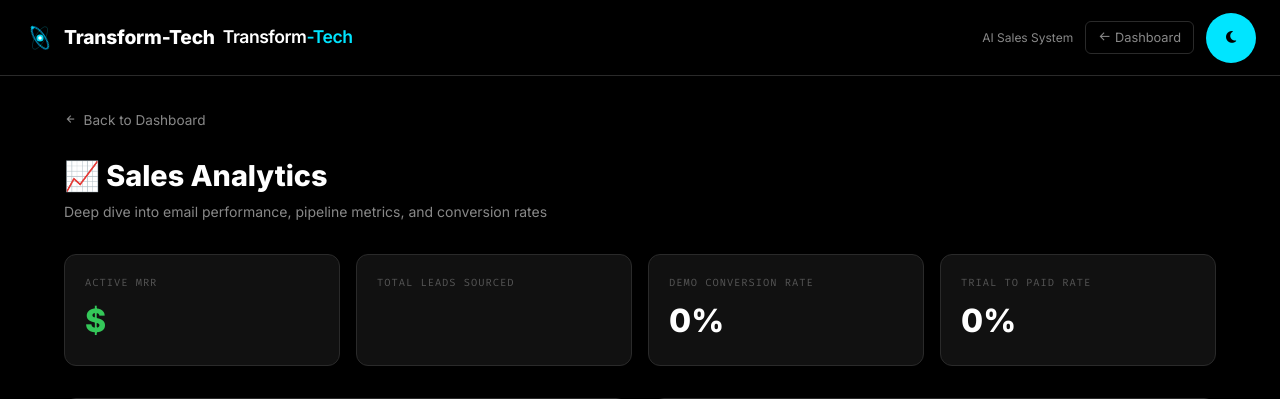
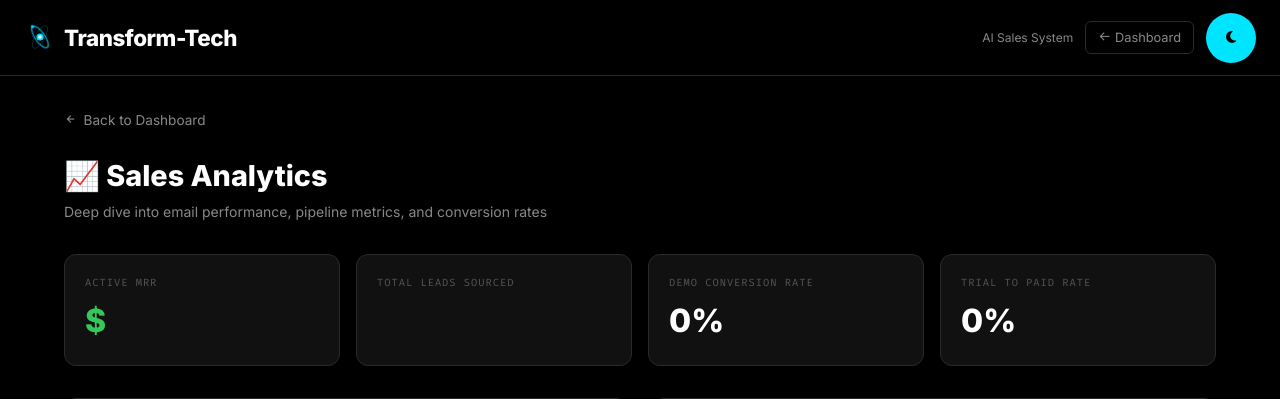
Before and after one commit to jai333/Tranform-Tech.com, a Django app: template app_track/tracking_app/templates/tracking_app/sales/analytics.html in a window 1280 px wide. Shown: the top 399 px of the page. Run offline with Django 5.2, Linux system fonts and the light colour scheme; the template is opened without the code that fills it, so the values that code supplies are empty.

Commit message:
Fix duplicate Transform-Tech text in logo and add hq png to static files

```diff
--- a/app_track/tracking_app/templates/tracking_app/base_public.html
+++ b/app_track/tracking_app/templates/tracking_app/base_public.html
@@ -594,7 +594,6 @@ html, body {
     <div class="container nav-content">
         <a href="{% url 'home' %}" class="logo font-mono" style="text-decoration: none; display: flex; align-items: center; gap: 12px; position: relative; z-index: 100;">
             {% include 'tracking_app/partials/new_logo.html' %}
-            <span style="font-size: 1.5rem; font-weight: 800; color: var(--text-white); letter-spacing: -0.02em;">Transform-Tech</span>
         </a>
 
         <ul class="nav-links text-sm" style="font-family: var(--font-sans); font-weight: 600;">
@@ -826,7 +825,6 @@ html, body {
         <div class="footer-brand footer-col">
             <a href="{% url 'home' %}" class="logo text-xl mb-md" style="text-decoration: none; display: flex; align-items: center; gap: 12px;">
                 {% include 'tracking_app/partials/new_logo.html' %}
-                <span class="footer-brand-name">Transform-Tech</span>
             </a>
             <p class="text-gray text-xs mb-md" style="line-height:1.6;">The unified platform for IT, Sales, Security, Recruiting, Development, and Operations. One partner. Every solution.</p>
         </div>
--- a/app_track/tracking_app/templates/tracking_app/candidate_gmaps_scraper.html
+++ b/app_track/tracking_app/templates/tracking_app/candidate_gmaps_scraper.html
@@ -367,7 +367,6 @@
     <div class="container nav-content">
         <a class="logo" href="{% url 'home' %}">
             {% include 'tracking_app/partials/new_logo.html' %}
-            <span>Transform<span class="text-cyan">-Tech</span></span>
         </a>
         <div style="display:flex;align-items:center;gap:10px;flex-wrap:wrap;">
             <span style="font-size:0.75rem;color:var(--text-gray);"><span class="live-dot"></span>ATS</span>
--- a/app_track/tracking_app/templates/tracking_app/partials/new_logo.html
+++ b/app_track/tracking_app/templates/tracking_app/partials/new_logo.html
@@ -13,5 +13,5 @@
         <ellipse cx="20" cy="20" rx="16" ry="6" stroke="#0A84FF" stroke-width="1.1" fill="none" opacity=".4" transform="rotate(60 20 20)"/>
         <ellipse cx="20" cy="20" rx="16" ry="6" stroke="#00E5FF" stroke-width="1" fill="none" opacity=".22" transform="rotate(-60 20 20)"/>
     </svg>
-    <span style="font-weight:700; font-size:1.2rem; color:#fff; letter-spacing:-.01em;">Transform-Tech</span>
+    <span style="font-weight:700; font-size:1.4rem; color:#fff; letter-spacing:-.02em; font-family:var(--font-sans, system-ui, -apple-system, sans-serif);">Transform-Tech</span>
 </div>
--- a/app_track/tracking_app/templates/tracking_app/sales/analytics.html
+++ b/app_track/tracking_app/templates/tracking_app/sales/analytics.html
@@ -59,7 +59,6 @@
     <div class="container nav-content">
         <a class="logo" href="{% url 'home' %}">
             {% include 'tracking_app/partials/new_logo.html' %}
-            <span>Transform<span class="text-cyan">-Tech</span></span>
         </a>
         <div style="display:flex;align-items:center;gap:12px;">
             <span style="font-size:0.75rem;color:var(--text-gray);"><span class="live-dot"></span>AI Sales System</span>
--- a/app_track/tracking_app/templates/tracking_app/sales/dashboard.html
+++ b/app_track/tracking_app/templates/tracking_app/sales/dashboard.html
@@ -260,7 +260,6 @@
     <div class="container nav-content">
         <a class="logo" href="{% url 'home' %}">
             {% include 'tracking_app/partials/new_logo.html' %}
-            <span>Transform<span class="text-cyan">-Tech</span></span>
         </a>
         <div style="display:flex;align-items:center;gap:16px;">
             <span style="font-size:0.75rem;color:var(--text-gray);"><span class="live-dot"></span>AI Sales Dashboard</span>
--- a/app_track/tracking_app/templates/tracking_app/sales/deal_detail.html
+++ b/app_track/tracking_app/templates/tracking_app/sales/deal_detail.html
@@ -77,7 +77,6 @@
     <div class="container nav-content">
         <a class="logo" href="{% url 'home' %}">
             {% include 'tracking_app/partials/new_logo.html' %}
-            <span>Transform<span class="text-cyan">-Tech</span></span>
         </a>
         <div style="display:flex;align-items:center;gap:12px;">
             <span style="font-size:0.75rem;color:var(--text-gray);"><span class="live-dot"></span>AI Sales System</span>
--- a/app_track/tracking_app/templates/tracking_app/sales/gmaps_scraper.html
+++ b/app_track/tracking_app/templates/tracking_app/sales/gmaps_scraper.html
@@ -250,7 +250,6 @@
     <div class="container nav-content">
         <a class="logo" href="{% url 'home' %}">
             {% include 'tracking_app/partials/new_logo.html' %}
-            <span>Transform<span class="text-cyan">-Tech</span></span>
         </a>
         <div style="display:flex;align-items:center;gap:10px;flex-wrap:wrap;">
             <span style="font-size:0.75rem;color:var(--text-gray);"><span class="live-dot"></span>AI Sales System</span>
--- a/app_track/tracking_app/templates/tracking_app/sales/import_leads.html
+++ b/app_track/tracking_app/templates/tracking_app/sales/import_leads.html
@@ -128,7 +128,6 @@
     <div class="container nav-content">
         <a class="logo" href="{% url 'home' %}">
             {% include 'tracking_app/partials/new_logo.html' %}
-            <span>Transform<span class="text-cyan">-Tech</span></span>
         </a>
         <div style="display:flex;align-items:center;gap:12px;">
             <span style="font-size:0.75rem;color:var(--text-gray);"><span class="live-dot"></span>AI Sales System</span>
--- a/app_track/tracking_app/templates/tracking_app/sales/lead_detail.html
+++ b/app_track/tracking_app/templates/tracking_app/sales/lead_detail.html
@@ -123,7 +123,6 @@
     <div class="container nav-content">
         <a class="logo" href="{% url 'home' %}">
             {% include 'tracking_app/partials/new_logo.html' %}
-            <span>Transform<span class="text-cyan">-Tech</span></span>
         </a>
         <div style="display:flex;align-items:center;gap:12px;">
             <span style="font-size:0.75rem;color:var(--text-gray);"><span class="live-dot"></span>AI Sales System</span>
--- a/app_track/tracking_app/templates/tracking_app/sales/leads.html
+++ b/app_track/tracking_app/templates/tracking_app/sales/leads.html
@@ -45,7 +45,6 @@
     <div class="container nav-content">
         <a class="logo" href="{% url 'home' %}">
             {% include 'tracking_app/partials/new_logo.html' %}
-            <span>Transform<span class="text-cyan">-Tech</span></span>
         </a>
         <div style="display:flex;align-items:center;gap:12px;">
             <span style="font-size:0.75rem;color:var(--text-gray);"><span class="live-dot"></span>AI Sales System</span>
--- a/app_track/tracking_app/templates/tracking_app/sales/pipeline.html
+++ b/app_track/tracking_app/templates/tracking_app/sales/pipeline.html
@@ -92,7 +92,6 @@
     <div class="container nav-content">
         <a class="logo" href="{% url 'home' %}">
             {% include 'tracking_app/partials/new_logo.html' %}
-            <span>Transform<span class="text-cyan">-Tech</span></span>
         </a>
         <div style="display:flex;align-items:center;gap:12px;">
             <span style="font-size:0.75rem;color:var(--text-gray);"><span class="live-dot"></span>AI Sales System</span>
```
Also changed, not shown: app_track/tracking_app/static/images/transform_tech_logo_hq.png (added).
